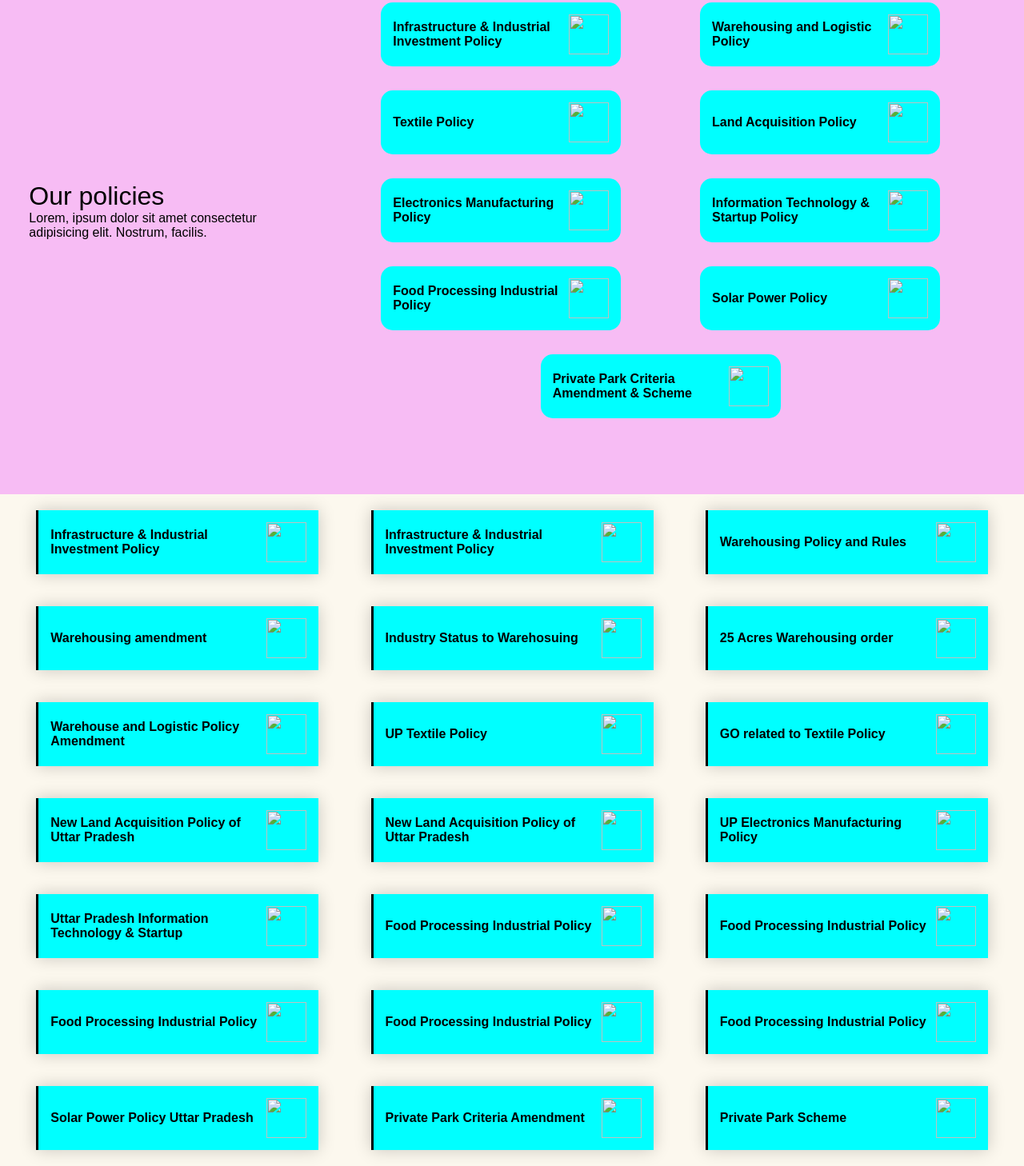
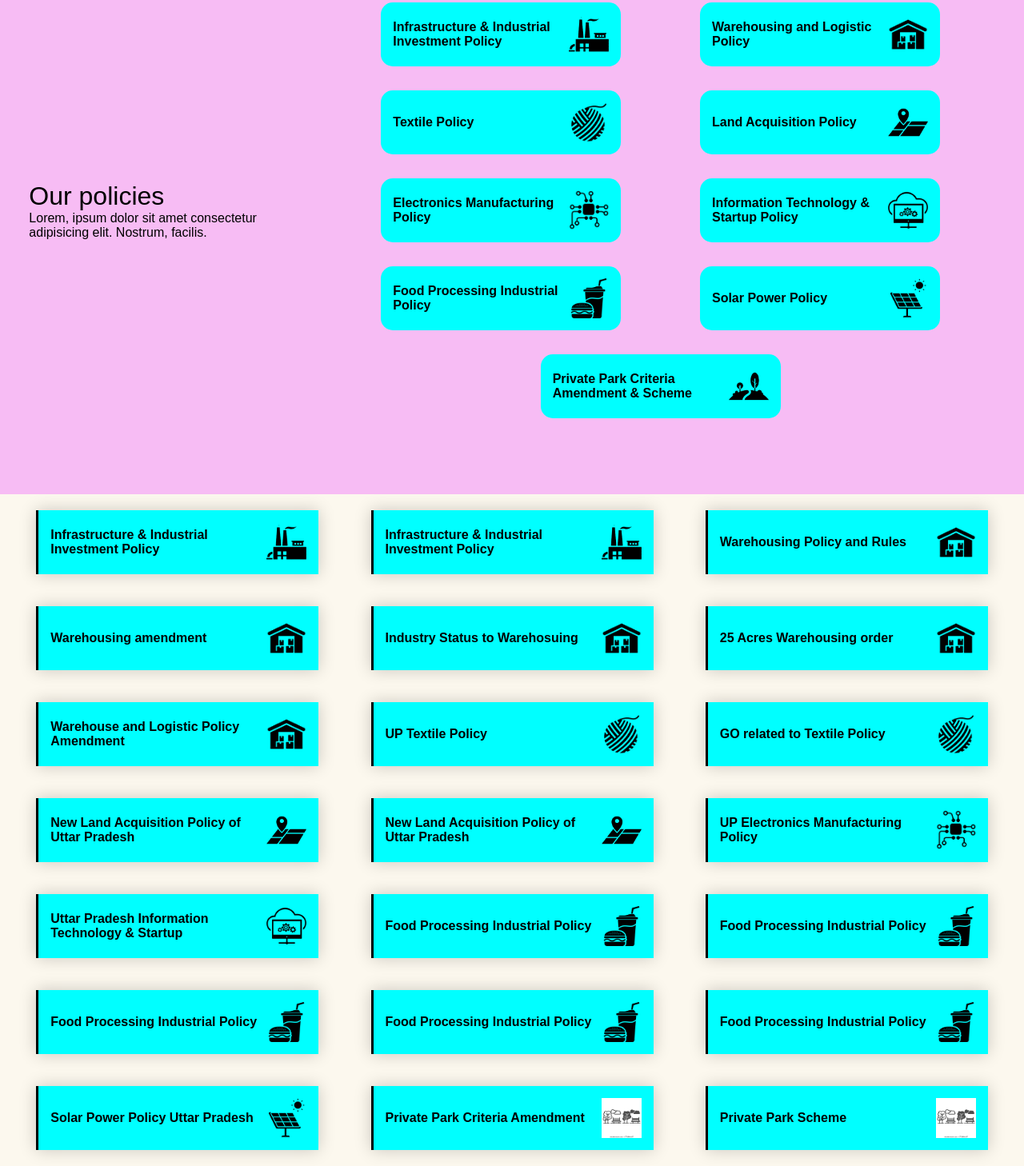
Before and after one commit to varunreddy1024/policiess, a plain HTML site: page index.html in a window 1280 px wide. Shown: the part 92-1550 px from the top of the page at 80% size. Drawn offline with nearby package versions, Linux system fonts and the light colour scheme.

Commit message:
Update index.html

```diff
--- a/index.html
+++ b/index.html
@@ -24,7 +24,7 @@
                     <h1>Infrastructure & Industrial Investment Policy</h1>
                 </div>
                 <div class="imgae">
-                    <img src="img/industry.PNG" alt="">
+                    <img src="industry.PNG" alt="">
                 </div>
             </div>
             <div class="nam-div">
@@ -32,7 +32,7 @@
                     <h1>Warehousing and Logistic Policy</h1>
                 </div>
                 <div class="imgae">
-                    <img src="img/house.png" alt="">
+                    <img src="house.png" alt="">
                 </div>
             </div>
             <div class="nam-div">
@@ -40,7 +40,7 @@
                     <h1>Textile Policy</h1>
                 </div>
                 <div class="imgae">
-                    <img src="img/textile.PNG" alt="">
+                    <img src="textile.PNG" alt="">
                 </div>
             </div>
             <div class="nam-div">
@@ -48,7 +48,7 @@
                     <h1>Land Acquisition Policy</h1>
                 </div>
                 <div class="imgae">
-                    <img src="img/land logo.png" alt="">
+                    <img src="land logo.png" alt="">
                 </div>
             </div>
             <div class="nam-div">
@@ -56,7 +56,7 @@
                     <h1>Electronics Manufacturing Policy</h1>
                 </div>
                 <div class="imgae">
-                    <img src="img/elec.PNG" alt="">
+                    <img src="elec.PNG" alt="">
                 </div>
             </div>
             <div class="nam-div">
@@ -64,7 +64,7 @@
                     <h1>Information Technology & Startup Policy</h1>
                 </div>
                 <div class="imgae">
-                    <img src="img/IT.PNG" alt="">
+                    <img src="IT.PNG" alt="">
                 </div>
             </div>
             <div class="nam-div">
@@ -72,7 +72,7 @@
                     <h1>Food Processing Industrial Policy</h1>
                 </div>
                 <div class="imgae">
-                    <img src="img/food.PNG" alt="">
+                    <img src="food.PNG" alt="">
                 </div>
             </div>
             <div class="nam-div">
@@ -80,7 +80,7 @@
                     <h1>Solar Power Policy</h1>
                 </div>
                 <div class="imgae">
-                    <img src="img/sola.PNG" alt="">
+                    <img src="sola.PNG" alt="">
                 </div>
             </div>
             <div class="nam-div">
@@ -88,7 +88,7 @@
                     <h1>Private Park Criteria Amendment & Scheme</h1>
                 </div>
                 <div class="imgae">
-                    <img src="img/private.PNG" alt="">
+                    <img src="private.PNG" alt="">
                 </div>
             </div>
         </div>
@@ -103,7 +103,7 @@
                     <h1>Infrastructure & Industrial Investment Policy</h1>
                 </div>
                 <div class="imgae">
-                    <img src="img/industry.PNG" alt="">
+                    <img src="industry.PNG" alt="">
                 </div>
             </div>
             <div class="panel">
@@ -127,7 +127,7 @@
                     <h1>Infrastructure & Industrial Investment Policy</h1>
                 </div>
                 <div class="imgae">
-                    <img src="img/industry.PNG" alt="">
+                    <img src="industry.PNG" alt="">
                 </div>
             </div>
             <div class="panel">
@@ -151,7 +151,7 @@
                     <h1>Warehousing Policy and Rules</h1>
                 </div>
                 <div class="imgae">
-                    <img src="img/house.png" alt="">
+                    <img src="house.png" alt="">
                 </div>
             </div>
             <div class="panel">
@@ -175,7 +175,7 @@
                     <h1>Warehousing amendment</h1>
                 </div>
                 <div class="imgae">
-                    <img src="img/house.png" alt="">
+                    <img src="house.png" alt="">
                 </div>
             </div>
             <div class="panel">
@@ -199,7 +199,7 @@
                     <h1>Industry Status to Warehosuing</h1>
                 </div>
                 <div class="imgae">
-                    <img src="img/house.png" alt="">
+                    <img src="house.png" alt="">
                 </div>
             </div>
             <div class="panel">
@@ -223,7 +223,7 @@
                     <h1>25 Acres Warehousing order</h1>
                 </div>
                 <div class="imgae">
-                    <img src="img/house.png" alt="">
+                    <img src="house.png" alt="">
                 </div>
             </div>
             <div class="panel">
@@ -248,7 +248,7 @@
                     </h1>
                 </div>
                 <div class="imgae">
-                    <img src="img/house.png" alt="">
+                    <img src="house.png" alt="">
                 </div>
             </div>
             <div class="panel">
@@ -272,7 +272,7 @@
                     <h1>UP Textile Policy </h1>
                 </div>
                 <div class="imgae">
-                    <img src="img/textile.PNG" alt="">
+                    <img src="textile.PNG" alt="">
                 </div>
             </div>
             <div class="panel">
@@ -296,7 +296,7 @@
                     <h1>GO related to Textile Policy</h1>
                 </div>
                 <div class="imgae">
-                    <img src="img/textile.PNG" alt="">
+                    <img src="textile.PNG" alt="">
                 </div>
             </div>
             <div class="panel">
@@ -320,7 +320,7 @@
                     <h1>New Land Acquisition Policy of Uttar Pradesh</h1>
                 </div>
                 <div class="imgae">
-                    <img src="img/land logo.png" alt="">
+                    <img src="land logo.png" alt="">
                 </div>
             </div>
             <div class="panel">
@@ -344,7 +344,7 @@
                     <h1>New Land Acquisition Policy of Uttar Pradesh</h1>
                 </div>
                 <div class="imgae">
-                    <img src="img/land logo.png" alt="">
+                    <img src="land logo.png" alt="">
                 </div>
             </div>
             <div class="panel">
@@ -368,7 +368,7 @@
                     <h1>UP Electronics Manufacturing Policy </h1>
                 </div>
                 <div class="imgae">
-                    <img src="img/elec.PNG" alt="">
+                    <img src="elec.PNG" alt="">
                 </div>
             </div>
             <div class="panel">
@@ -393,7 +393,7 @@
                     </h1>
                 </div>
                 <div class="imgae">
-                    <img src="img/IT.PNG" alt="">
+                    <img src="IT.PNG" alt="">
                 </div>
             </div>
             <div class="panel">
@@ -418,7 +418,7 @@
                     <h1>Food Processing Industrial Policy</h1>
                 </div>
                 <div class="imgae">
-                    <img src="img/food.PNG" alt="">
+                    <img src="food.PNG" alt="">
                 </div>
             </div>
             <div class="panel">
@@ -444,7 +444,7 @@
                     <h1>Food Processing Industrial Policy</h1>
                 </div>
                 <div class="imgae">
-                    <img src="img/food.PNG" alt="">
+                    <img src="food.PNG" alt="">
                 </div>
             </div>
             <div class="panel">
@@ -470,7 +470,7 @@
                     <h1>Food Processing Industrial Policy </h1>
                 </div>
                 <div class="imgae">
-                    <img src="img/food.PNG" alt="">
+                    <img src="food.PNG" alt="">
                 </div>
             </div>
             <div class="panel">
@@ -496,7 +496,7 @@
                     <h1>Food Processing Industrial Policy</h1>
                 </div>
                 <div class="imgae">
-                    <img src="img/food.PNG" alt="">
+                    <img src="food.PNG" alt="">
                 </div>
             </div>
             <div class="panel">
@@ -522,7 +522,7 @@
                     <h1>Food Processing Industrial Policy </h1>
                 </div>
                 <div class="imgae">
-                    <img src="img/food.PNG" alt="">
+                    <img src="food.PNG" alt="">
                 </div>
             </div>
             <div class="panel">
@@ -548,7 +548,7 @@
                     <h1>Solar Power Policy Uttar Pradesh</h1>
                 </div>
                 <div class="imgae">
-                    <img src="img/sola.PNG" alt="">
+                    <img src="sola.PNG" alt="">
                 </div>
             </div>
             <div class="panel">
@@ -574,7 +574,7 @@
                     <h1>Private Park Criteria Amendment </h1>
                 </div>
                 <div class="imgae">
-                    <img src="img/park.jpg" alt="">
+                    <img src="park.jpg" alt="">
                 </div>
             </div>
             <div class="panel">
@@ -600,7 +600,7 @@
                     <h1>Private Park Scheme</h1>
                 </div>
                 <div class="imgae">
-                    <img src="img/park.jpg" alt="">
+                    <img src="park.jpg" alt="">
                 </div>
             </div>
             <div class="panel">
```
